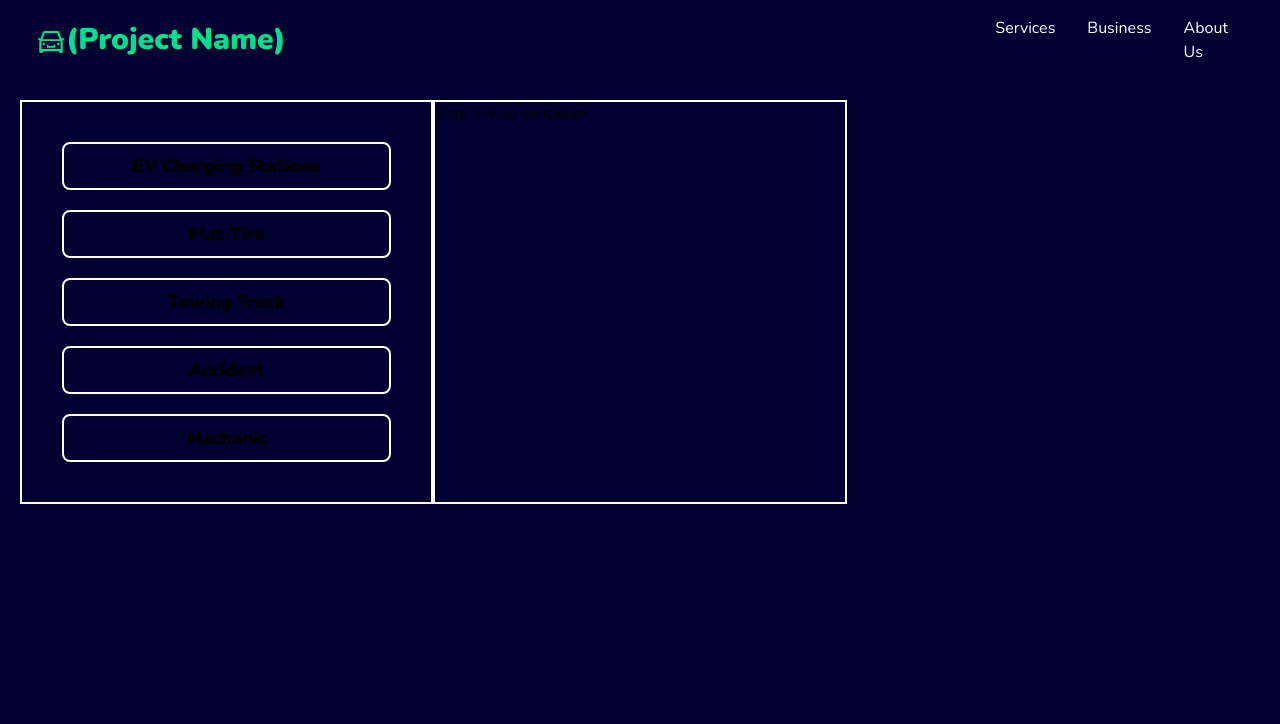
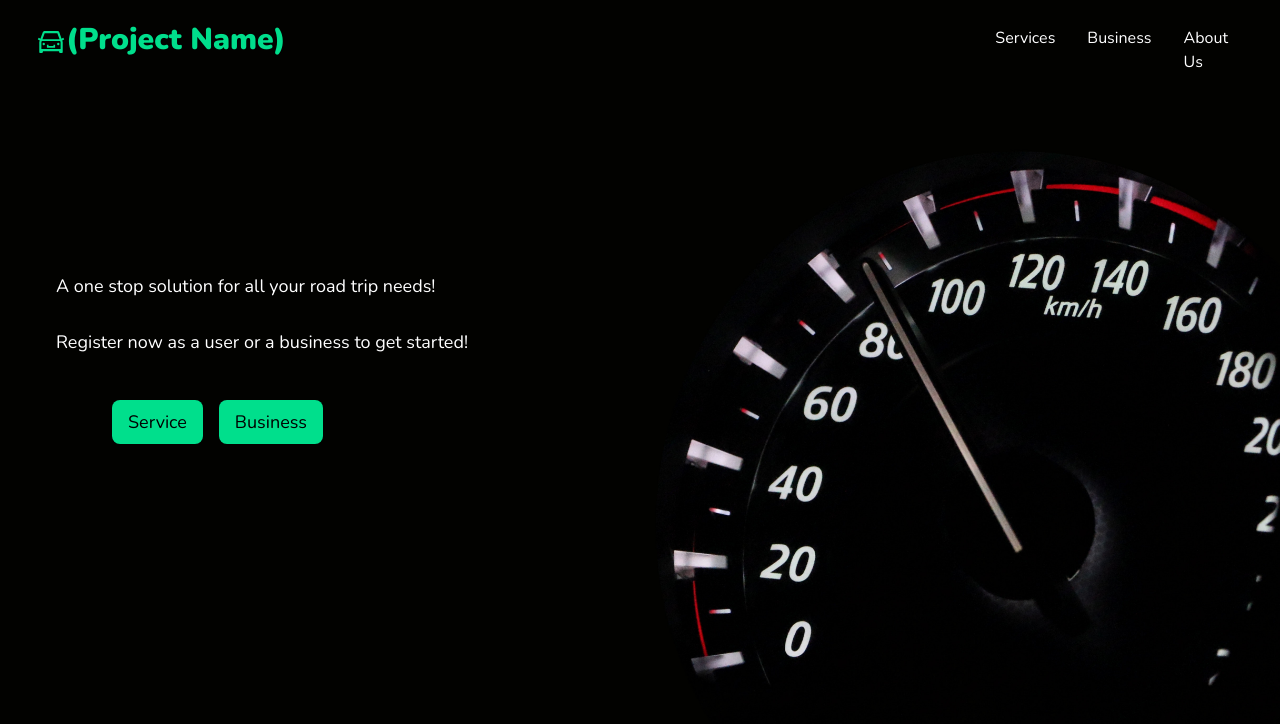
Before and after one commit to CodeReaper-10/hack-ccelerate, a React (Create React App) app: page / in a window 1280 px wide. Shown: the top 724 px of the page. Built offline with nearby package versions, Linux system fonts and the light colour scheme.

Commit message:
Updated homepage

```diff
--- a/src/App.js
+++ b/src/App.js
@@ -11,11 +11,11 @@ const App = () => {
         <div className="body">
             <BrowserRouter>
                 <Routes>
-                    <Route path="/" element={<Home />} />
+                    <Route path="/" element={<Home />} />{" "}
+                    {/* Home is the landing page */}
                     <Route path="/test" element={<ServiceCard />} />
                     <Route path="/service/:id" element={<ServiceCard />} />
                     <Route path="/signup" element={<SignUp />} />
-                    {/* This is the landing page */}
                 </Routes>
             </BrowserRouter>
         </div>
--- /dev/null
+++ b/src/components/Hero.jsx
@@ -0,0 +1,28 @@
+import React from "react";
+import { Link } from "react-router-dom";
+
+const Hero = () => {
+    return (
+        <div className="mt-48 ml-14 sm:text-lg">
+            A one stop solution for all your road trip needs!
+            <br />
+            <br />
+            Register now as a user or a business to get started!
+            <br /> <br />
+            <div className="ml-14">
+                <Link to="/registerUser">
+                    <button className="bg-[#00df8c] text-black px-4 py-2 rounded-lg mt-4">
+                        Service
+                    </button>
+                </Link>
+                <Link to="/registerBusiness">
+                    <button className="bg-[#00df8c] text-black px-4 py-2 rounded-lg mt-4 ml-4">
+                        Business
+                    </button>
+                </Link>
+            </div>
+        </div>
+    );
+};
+
+export default Hero;
--- a/src/components/Navbar.jsx
+++ b/src/components/Navbar.jsx
@@ -14,7 +14,7 @@ const Navbar = () => {
                 <AiOutlineCar className="inline" />
                 (Project Name)
             </h1>
-            <ul className="hidden md:flex">
+            <ul className="hidden md:flex mt-5">
                 <li className="p-4">
                     <Link to="/registerUser">Services</Link>
                 </li>
--- a/src/index.css
+++ b/src/index.css
@@ -1,10 +1,24 @@
 @tailwind base;
 @tailwind components;
 @tailwind utilities;
- body {
+body {
+    background-color: #000031;
     margin: 0;
     font-family: "Nunito", sans-serif;
-    background-color: #000031;
+
     -webkit-font-smoothing: antialiased;
     -moz-osx-font-smoothing: grayscale;
+    color: white;
 }
+
+#home {
+    font-family: "Nunito";
+    background-image: url("./assets/images/speedometer.jpg");
+    /* make the background fill whole screen and resize with screen size */
+    background-size: cover;
+    background-repeat: no-repeat;
+    background-position: center;
+
+    height: 120vh;
+    width: 100%;
+}
--- a/src/pages/Home.jsx
+++ b/src/pages/Home.jsx
@@ -1,13 +1,16 @@
 import React from "react";
 import Container from "../components/Container";
+import Hero from "../components/Hero";
 import Navbar from "../components/Navbar";
+import "../index.css";
 
 const Home = () => {
     return (
-        <React.Fragment>
+        <div id="home">
             <Navbar />
-            <Container/>
-        </React.Fragment>
+            <Hero />
+            {/* <Container/> */}
+        </div>
     );
 };
 
```
Also changed, not shown: src/assets/images/speedometer.jpg (added).
